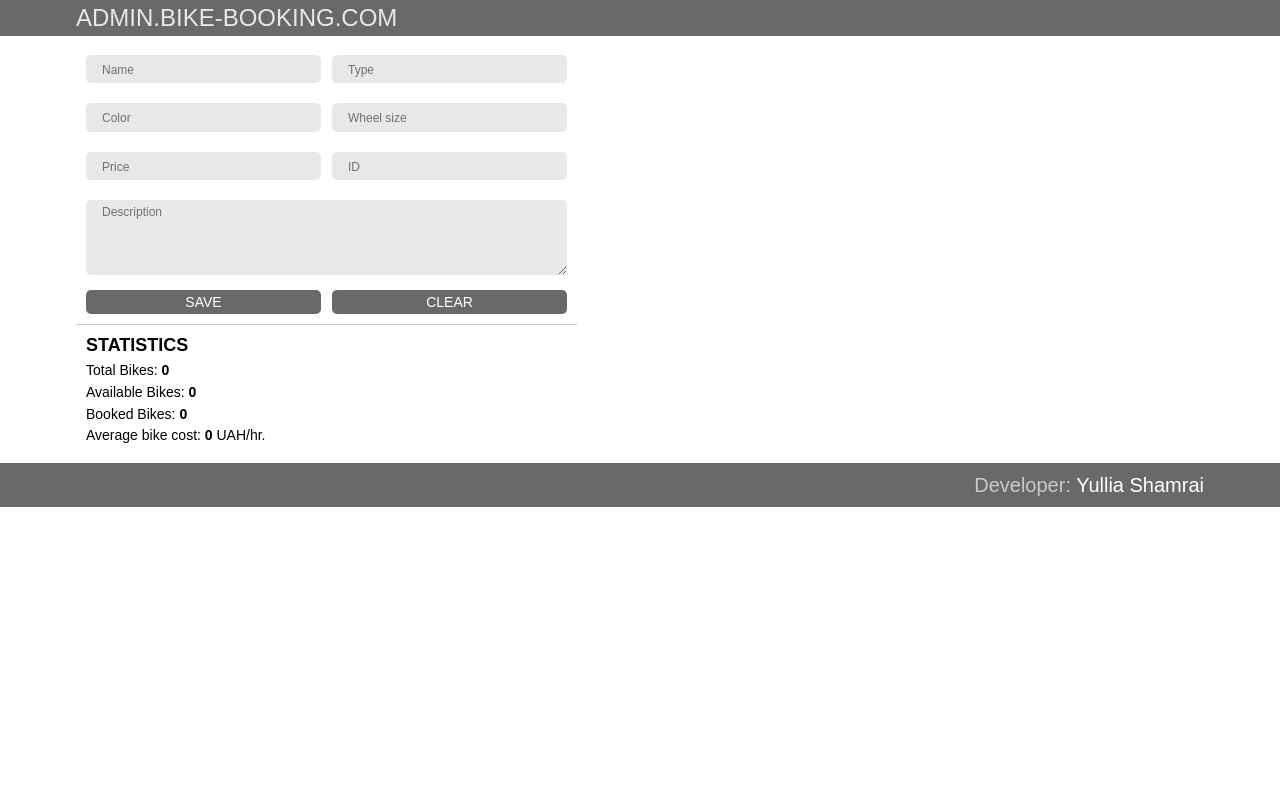
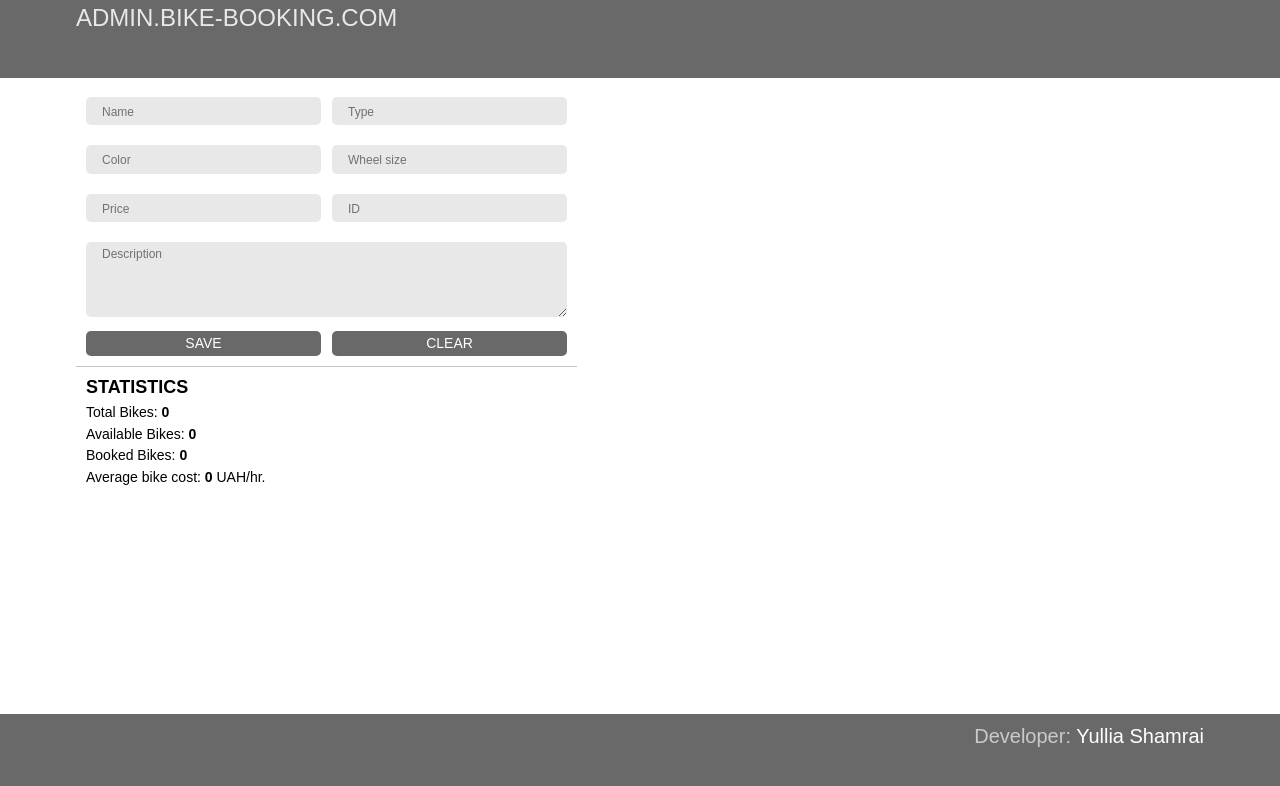
Before and after one commit to Juliya-Shamray/admin-frontend, a React (Create React App) app: page / in a window 1280 px wide. Shown: the top 786 px of the page. Built offline with nearby package versions, Linux system fonts and the light colour scheme; no server answers.

Commit message:
footer-style

```diff
--- a/src/App.styled.js
+++ b/src/App.styled.js
@@ -2,7 +2,7 @@ import styled from "styled-components";
 
 export const StyledMain = styled.main`
   padding: 9px 12px;
-  flex-grow: 1;
+  flex-grow: 5;
 `;
 
 export const StyledWrap = styled.div`
--- a/src/GlobalStyle.js
+++ b/src/GlobalStyle.js
@@ -8,9 +8,10 @@ export const GlobalStyle = createGlobalStyle`
    font-weight:normal;
    display: flex;
    flex-direction: column;
-   height: 100vh;
+
    &>div{display: flex;
-  flex-direction: column;}
+  flex-direction: column;
+ height: 100vh;}
 
 
 h1,
--- a/src/components/Footer/Footer.styled.js
+++ b/src/components/Footer/Footer.styled.js
@@ -3,7 +3,7 @@ import styled from "styled-components";
 export const StyledFooter = styled.footer`
   background-color: #696969;
   padding: 10px;
-  flex-grow: 0;
+  flex-grow: 1;
 `;
 
 export const StyledDiv = styled.div`
--- a/src/components/Header/Header.styled.js
+++ b/src/components/Header/Header.styled.js
@@ -3,7 +3,7 @@ import styled from "styled-components";
 export const StyledHeader = styled.header`
   background-color: #696969;
   padding: 4px 16px;
-  flex-grow: 0;
+  flex-grow: 1;
   h1 {
     color: #e8e8e8;
     font-size: 24px;
```
